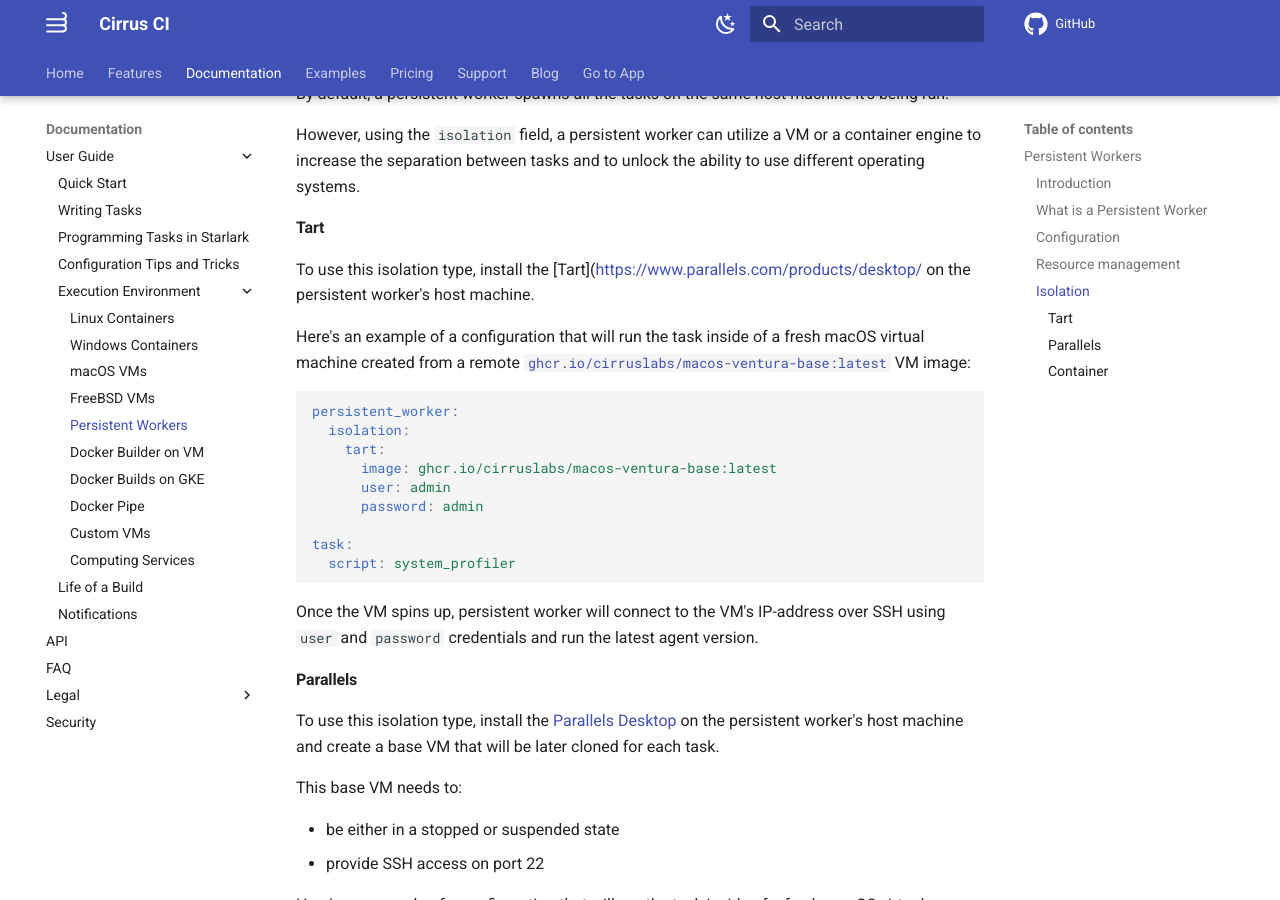
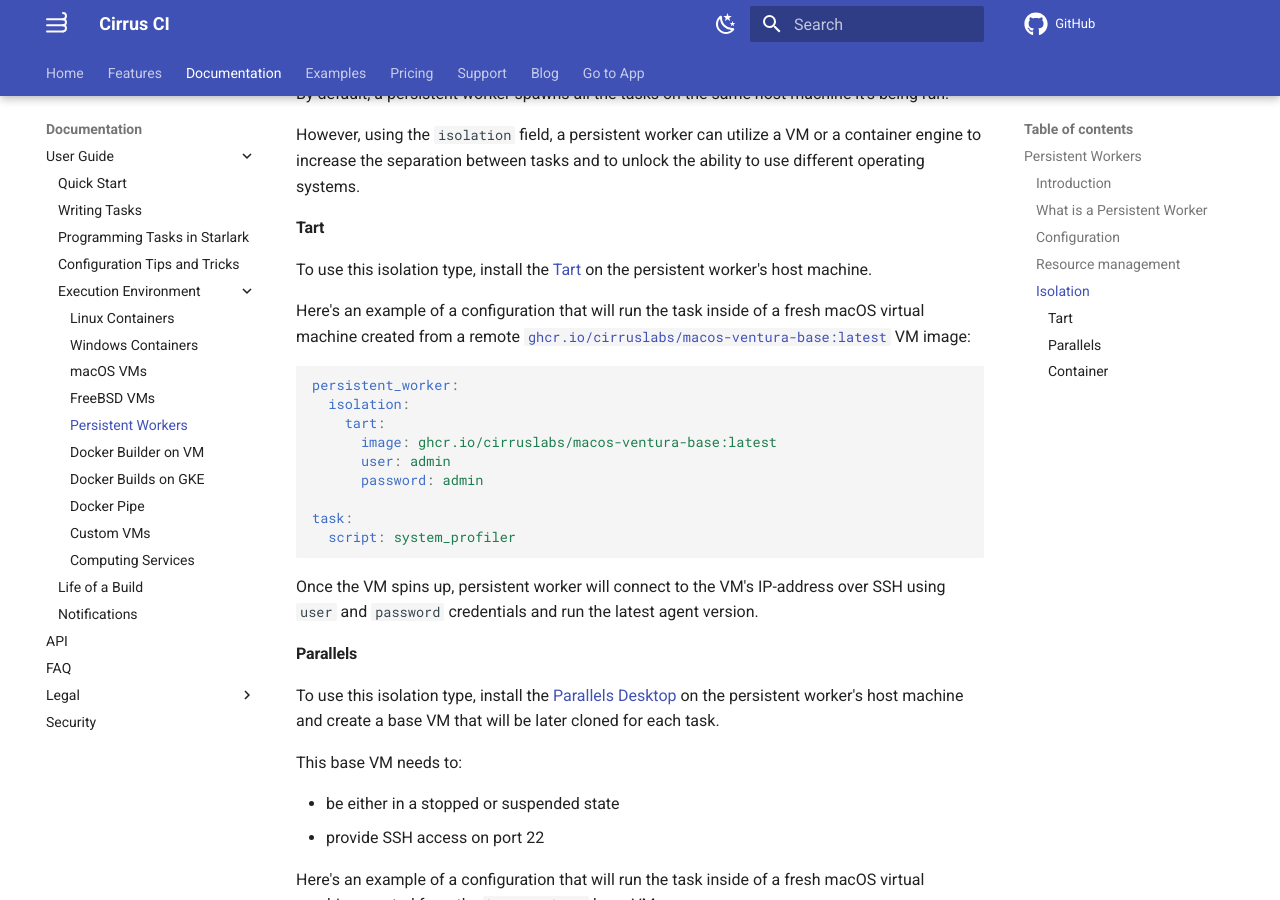
Before and after one commit to cirruslabs/cirrus-ci-docs, an MkDocs documentation site: the page built from docs/guide/persistent-workers.md, in a window 1280 px wide and 900 px high, scrolled down 2940 px. Built offline with MkDocs 1.6.1 and Material for MkDocs 9.7.7, drawn with Linux system fonts in a browser that asks for light colours; comment, search, counter and statistics services are not loaded; part of the change alters nothing that is shown.

Commit message:
Update docs/guide/persistent-workers.md
Co-authored-by: Nikolay Edigaryev <edigaryev@gmail.com>

```diff
--- a/docs/guide/persistent-workers.md
+++ b/docs/guide/persistent-workers.md
@@ -110,7 +110,7 @@ However, using the `isolation` field, a persistent worker can utilize a VM or a
 
 #### Tart
 
-To use this isolation type, install the [Tart]([https://www.parallels.com/products/desktop/](https://github.com/cirruslabs/tart) on the persistent worker's host machine.
+To use this isolation type, install the [Tart](https://github.com/cirruslabs/tart) on the persistent worker's host machine.
 
 Here's an example of a configuration that will run the task inside of a fresh macOS virtual machine created from a remote [`ghcr.io/cirruslabs/macos-ventura-base:latest`](https://github.com/cirruslabs/macos-image-templates/pkgs/container/macos-ventura-base) VM image:
 
```
